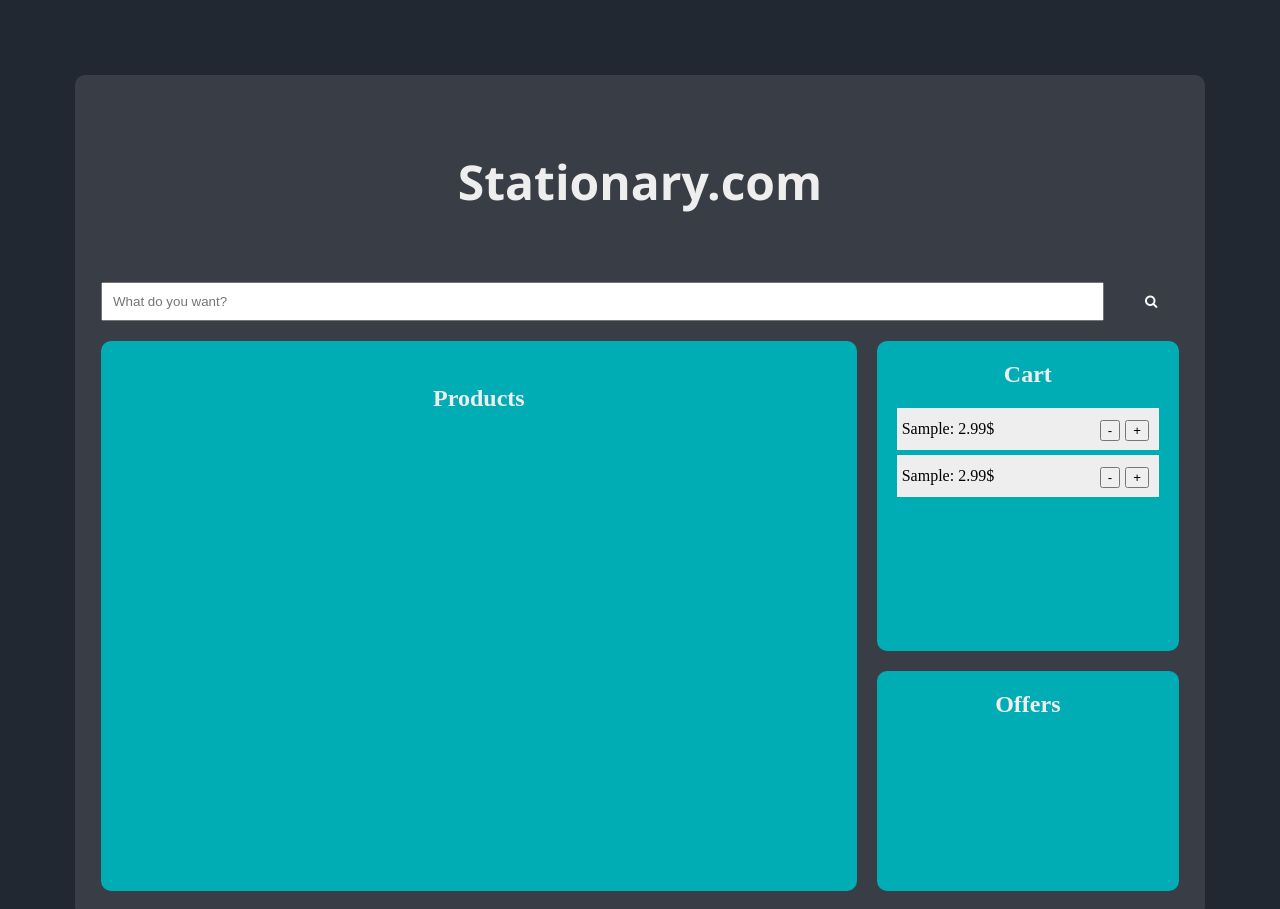
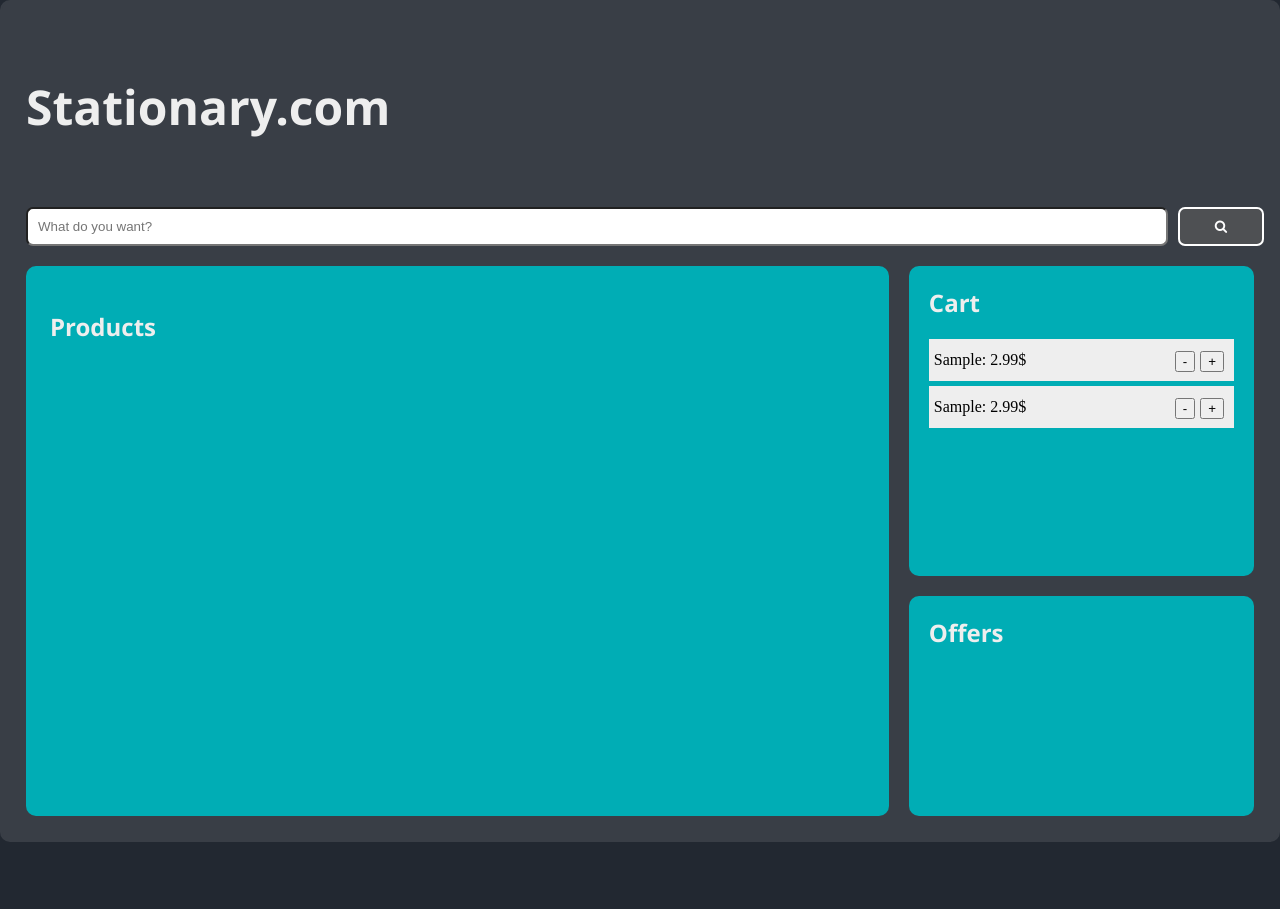
Before and after one commit to flahi/DBMS-P1, a plain HTML site: page index.html in a window 1280 px wide. Shown: the top 909 px of the page. After the commit the page ends 842 px from the top, so only its background shows below. Drawn offline with Linux system fonts and the light colour scheme.

Commit message:
Updated Design

```diff
--- a/index.html
+++ b/index.html
@@ -4,7 +4,7 @@
 <head>
     <meta charset="UTF-8">
     <meta name="viewport" content="width=device-width, initial-scale=1.0">
-    <title>Pharmashop</title>
+    <title>Stationary</title>
     <link rel="stylesheet" href="styles.css">
     <link rel="stylesheet" href="https://cdnjs.cloudflare.com/ajax/libs/font-awesome/4.7.0/css/font-awesome.min.css">
 </head>
--- a/styles.css
+++ b/styles.css
@@ -14,7 +14,7 @@
     grid-column: 1/ span 2;
     font-size: 3rem;
     font-family: 'Segoe UI', Tahoma, Geneva, Verdana, sans-serif;
-    text-align: center;
+    text-align: left;
     color: var(--c1);
     padding: 1rem 0px;
 }
@@ -43,17 +43,33 @@ body{
     height: 100%;
     padding: 10px 10px;
     grid-column: 1 / span 1;
+    border-radius: 7px;
 }
 
 .search-bar button[type="submit"] {
     padding: 5px 5px;
-    background-color: var(--c3);
+    background-color:#4e5053;
     color: #fff;
     border: none;
     width: 100%;
     height: 100%;
     grid-column: 2 / span 1;
     cursor: pointer;
+    border-radius: 7px;
+    border: 2px solid #fff;
+  }
+
+
+.search-bar button[type="submit"]:hover {
+    padding: 5px 5px;
+    background-color: rgb(19, 223, 238);
+    color: #fff;
+    border: none;
+    width: 100%;
+    height: 100%;
+    grid-column: 2 / span 1;
+    cursor: pointer;
+    border-radius: 7px;
 }
 
 button{
@@ -61,7 +77,7 @@ button{
 }
 
 .main {
-    margin: 75px;
+    margin: 0;
     padding: 24px;
     border: 2px solid var(--c3);
     border-radius: 10px;
@@ -72,7 +88,8 @@ button{
 }
 
 .main h2 {
-    text-align: center;
+    text-align: left;
+    font-family: 'Segoe UI', Tahoma, Geneva, Verdana, sans-serif;
 }
 
 .cont {
@@ -113,3 +130,11 @@ button{
     float: right;
     margin-right: 5px;
 }
+
+.search-button {
+    background-color: white;
+  }
+
+  .search-button:hover {
+    background-color: blue;
+  }
```
